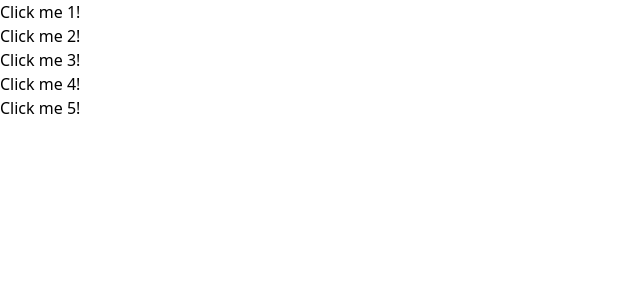
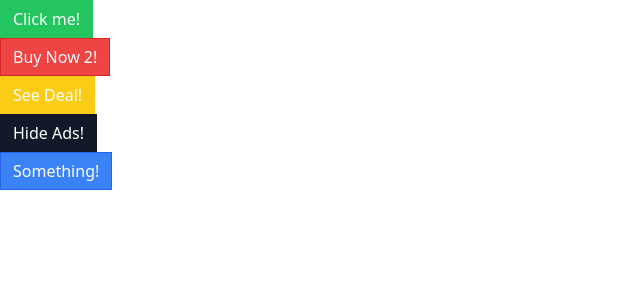
Before and after one commit to vibhavtrivedi/Comps, a React (Create React App) app: page / in a window 1280 px wide. Shown: the top 300 px of the page, without its empty margins (0-640 px from the left). Built offline with nearby package versions, Linux system fonts and the light colour scheme.

Commit message:
tailwind css is added

```diff
--- a/package.json
+++ b/package.json
@@ -6,6 +6,7 @@
     "@testing-library/jest-dom": "^5.17.0",
     "@testing-library/react": "^13.4.0",
     "@testing-library/user-event": "^13.5.0",
+    "classnames": "^2.5.1",
     "prop-types": "^15.8.1",
     "react": "^18.2.0",
     "react-dom": "^18.2.0",
--- a/src/App.js
+++ b/src/App.js
@@ -4,19 +4,27 @@
   return (
     <div>
       <div>
-        <Button success primary rounded outline>Click me 1!</Button>
+        <Button success primary rounded outline>
+          Click me!
+        </Button>
       </div>
       <div>
-        <Button danger outline>Click me 2!</Button>
+        <Button danger outline>
+          Buy Now 2!
+        </Button>
       </div>
       <div>
-        <Button warning>Click me 3!</Button>
+        <Button warning>See Deal!</Button>
       </div>
       <div>
-        <Button>Click me 4!</Button>
+        <Button secondary outline>
+          Hide Ads!
+        </Button>
       </div>
       <div>
-        <Button>Click me 5!</Button>
+        <Button primary rounded>
+          Something!
+        </Button>
       </div>
     </div>
   );
--- a/src/Button.js
+++ b/src/Button.js
@@ -1,4 +1,4 @@
-import propTypes from "prop-types";
+import className from "classnames";
 function Button({
   children,
   primary,
@@ -7,18 +7,30 @@
   warning,
   danger,
   outline,
-  rounded
+  rounded,
 }) {
-  return <button>{children}</button>;
+  const classes = className("px-3 py-1.5 border", {
+    "border-blue-600 bg-blue-500 text-white": primary,
+    "border-gray-900 bg-gray-900 text-white": secondary,
+    "border-green-500 bg-green-500 text-white": success,
+    "border-yellow-400 bg-yellow-400 text-white": warning,
+    "border-red-600 bg-red-500 text-white": danger,
+  });
+  return <button className={classes}>{children}</button>;
 }
 Button.propTypes = {
-  checkVariationValue: ({primary, secondary, success, danger, warning}) => {
-    const count = Number(!!primary) +
-      Number(!!secondary) + Number(!!warning) + Number(!!success)
-      + Number(!!danger)
+  checkVariationValue: ({ primary, secondary, success, danger, warning }) => {
+    const count =
+      Number(!!primary) +
+      Number(!!secondary) +
+      Number(!!warning) +
+      Number(!!success) +
+      Number(!!danger);
     if (count > 1) {
-      return new Error("only one of primary, secondary, danger, warning, success can be true");
+      return new Error(
+        "only one of primary, secondary, danger, warning, success can be true"
+      );
     }
-  }
-}
+  },
+};
 export default Button;
```
Also changed, not shown: 1 other file (tests, documents, lock files or other folders).
